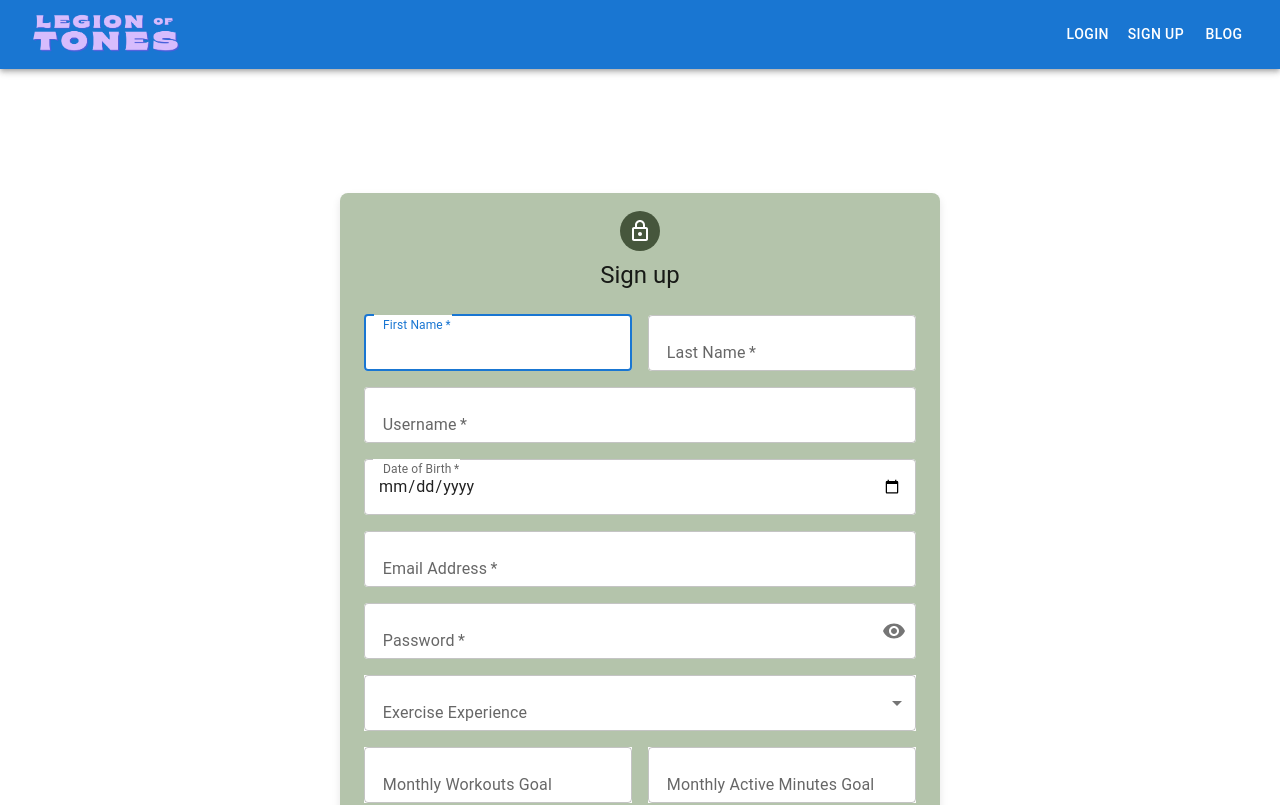
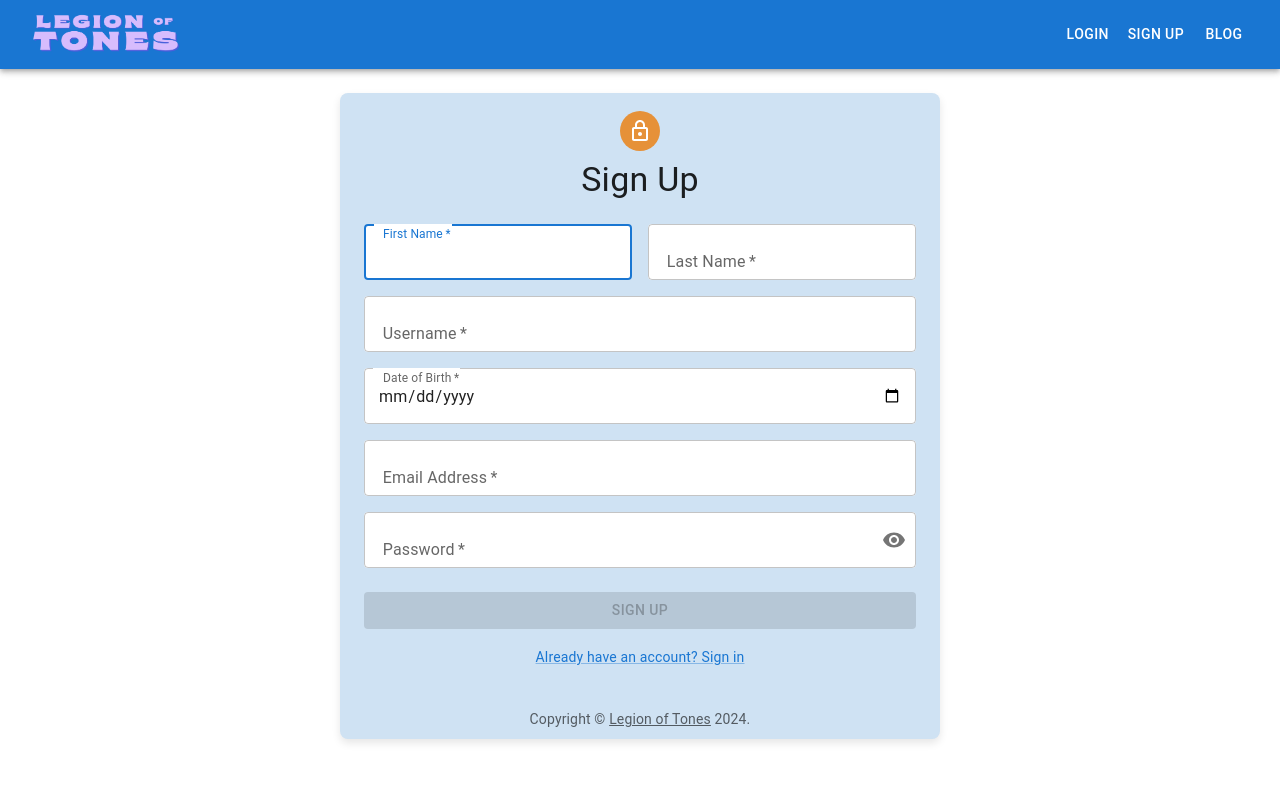
Before and after one commit to dgomie/legion-of-tones, a React (Vite) app in the folder client/: page /signUp in a window 1280 px wide. Shown: the top 805 px of the page. Built offline with nearby package versions, Linux system fonts and the light colour scheme.

Commit message:
restyled login and logout components

```diff
--- a/client/src/components/LoginComponent.jsx
+++ b/client/src/components/LoginComponent.jsx
@@ -1,14 +1,14 @@
-import { useState } from "react";
+import { useState } from 'react';
 
-import { TextField, Box, Typography, Button } from "@mui/material";
-import { Link } from "react-router-dom";
-import { useMutation } from "@apollo/client";
-import { LOGIN_USER } from "../utils/mutations";
-import Auth from "../utils/auth";
+import { TextField, Box, Typography, Button } from '@mui/material';
+import { Link } from 'react-router-dom';
+import { useMutation } from '@apollo/client';
+import { LOGIN_USER } from '../utils/mutations';
+import Auth from '../utils/auth';
 
 function LoginComponent() {
-  const [formState, setFormState] = useState({ username: "", password: "" });
-  const [errorMessage, setErrorMessage] = useState("");
+  const [formState, setFormState] = useState({ username: '', password: '' });
+  const [errorMessage, setErrorMessage] = useState('');
   const [login] = useMutation(LOGIN_USER);
 
   const handleChange = (event) => {
@@ -30,49 +30,48 @@ function LoginComponent() {
       Auth.login(data.login.token);
     } catch (e) {
       console.error(e);
-      setErrorMessage("Incorrect username or password!");
+      setErrorMessage('Incorrect username or password!');
     }
 
     // clear form values
     setFormState({
-      username: "",
-      password: "",
+      username: '',
+      password: '',
     });
   };
 
   return (
     <Box
       sx={{
-        display: "flex",
-        flexDirection: "column",
-        alignItems: "center",
-        height: "100vh",
-        paddingTop: "100px",
+        display: 'flex',
+        flexDirection: 'column',
+        alignItems: 'center',
+        height: '100vh',
       }}
     >
-      <Typography
-        variant="h4"
-        component="h1"
-        gutterBottom
-        sx={{ textAlign: "center" }}
-      >
-        Login
-      </Typography>
       <Box
         component="form"
         onSubmit={handleSubmit}
         sx={{
-          "& .MuiTextField-root": { m: 1, width: "25ch" },
-          backgroundColor: "#b4c4ab",
-          padding: "5rem",
-          borderRadius: "8px",
-          boxShadow: "0 4px 8px rgba(0, 0, 0, 0.1)",
-          display: "flex",
-          flexDirection: "column",
-          alignItems: "center",
-          maxWidth: "25rem",
+          '& .MuiTextField-root': { m: 1, width: '25ch' },
+          backgroundColor: '#cfe2f3',
+          padding: '5rem',
+          borderRadius: '8px',
+          boxShadow: '0 4px 8px rgba(0, 0, 0, 0.1)',
+          display: 'flex',
+          flexDirection: 'column',
+          alignItems: 'center',
+          maxWidth: '25rem',
         }}
       >
+        <Typography
+          variant="h4"
+          component="h1"
+          gutterBottom
+          sx={{ textAlign: 'center' }}
+        >
+          Login
+        </Typography>
         <TextField
           label="Username"
           variant="outlined"
@@ -82,7 +81,7 @@ function LoginComponent() {
           onChange={handleChange}
           required
           InputProps={{
-            style: { backgroundColor: "white" },
+            style: { backgroundColor: 'white' },
           }}
         />
         <TextField
@@ -95,7 +94,7 @@ function LoginComponent() {
           onChange={handleChange}
           required
           InputProps={{
-            style: { backgroundColor: "white" },
+            style: { backgroundColor: 'white' },
           }}
         />
         <Button
@@ -103,12 +102,12 @@ function LoginComponent() {
           variant="contained"
           sx={{
             mt: 1,
-            backgroundColor: "#46563c",
-            "&:hover": {
-              backgroundColor: "#869f76",
+            backgroundColor: '#c27ba0',
+            '&:hover': {
+              backgroundColor: '#a64d79',
             },
-            width: "10%",
-            minWidth: "120px",
+            width: '10%',
+            minWidth: '120px',
             marginTop: 3,
           }}
         >
@@ -120,18 +119,7 @@ function LoginComponent() {
           </Typography>
         )}
         <Typography sx={{ marginTop: 3 }}>
-          Don't have an account?{" "}
-          <Link
-            to="/signUp"
-            style={{
-              color: "#46563c",
-              fontWeight: "bold",
-              textDecoration: "none",
-              "&:hover": { color: "#869f76" },
-            }}
-          >
-            Sign Up
-          </Link>
+          <Link to="/signUp">Don't have an account? Sign Up</Link>
         </Typography>
       </Box>
     </Box>
--- a/client/src/components/SignUp.jsx
+++ b/client/src/components/SignUp.jsx
@@ -33,7 +33,7 @@ function Copyright(props) {
     >
       {"Copyright © "}
       <Link color="inherit" href="https://mui.com/">
-        FITSYNC-PRO
+        Legion of Tones
       </Link>{" "}
       {new Date().getFullYear()}
       {"."}
@@ -98,13 +98,13 @@ const Signup = () => {
   };
 
   return (
-    <div style={{ paddingTop: "100px", paddingBottom: "25px" }}>
+    <div style={{ paddingBottom: "25px" }}>
       <ThemeProvider theme={defaultTheme}>
         <Container
           component="main"
           maxWidth="sm"
           sx={{
-            backgroundColor: "#b4c4ab",
+            backgroundColor: "#cfe2f3",
             borderRadius: "8px",
             boxShadow: "0 4px 8px rgba(0, 0, 0, 0.1)",
             display: "flex",
@@ -121,11 +121,11 @@ const Signup = () => {
               alignItems: "center",
             }}
           >
-            <Avatar sx={{ m: 1, bgcolor: "#46563c" }}>
+            <Avatar sx={{ m: 1, bgcolor: "#e69138" }}>
               <LockOutlinedIcon />
             </Avatar>
-            <Typography component="h1" variant="h5">
-              Sign up
+            <Typography component="h1" variant="h4">
+              Sign Up
             </Typography>
             <Box
               component="form"
@@ -232,45 +232,7 @@ const Signup = () => {
                     }}
                   />
                 </Grid>
-                <Grid item xs={12}>
-                  <FormControl fullWidth sx={{ backgroundColor: "white" }}>
-                    <InputLabel id="activity-level-label">
-                      Exercise Experience
-                    </InputLabel>
-                    <Select
-                      labelId="activity-level-label"
-                      id="activityLevel"
-                      name="activityLevel"
-                      defaultValue=""
-                    >
-                      <MenuItem value="Beginner">Beginner</MenuItem>
-                      <MenuItem value="Intermediate">Intermediate</MenuItem>
-                      <MenuItem value="Advanced">Advanced</MenuItem>
-                    </Select>
-                  </FormControl>
-                </Grid>
-                <Grid item xs={6}>
-                  <FormControl fullWidth sx={{ backgroundColor: "white" }}>
-                    <TextField
-                      id="workoutGoal"
-                      label="Monthly Workouts Goal"
-                      type="number"
-                      variant="outlined"
-                      inputProps={{ min: "0" }}
-                    />
-                  </FormControl>
-                </Grid>
-                <Grid item xs={6}>
-                  <FormControl fullWidth sx={{ backgroundColor: "white" }}>
-                    <TextField
-                      id="durationGoal"
-                      label="Monthly Active Minutes Goal"
-                      type="number"
-                      variant="outlined"
-                      inputProps={{ min: "0" }}
-                    />
-                  </FormControl>
-                </Grid>
+
               </Grid>
               <Button
                 type="submit"
@@ -279,9 +241,9 @@ const Signup = () => {
                 sx={{
                   mt: 3,
                   mb: 2,
-                  backgroundColor: "#46563c",
+                  backgroundColor: "#c27ba0",
                   "&:hover": {
-                    backgroundColor: "#869f76",
+                    backgroundColor: "#a64d79",
                   },
                 }}
                 disabled={isButtonDisabled}
```
